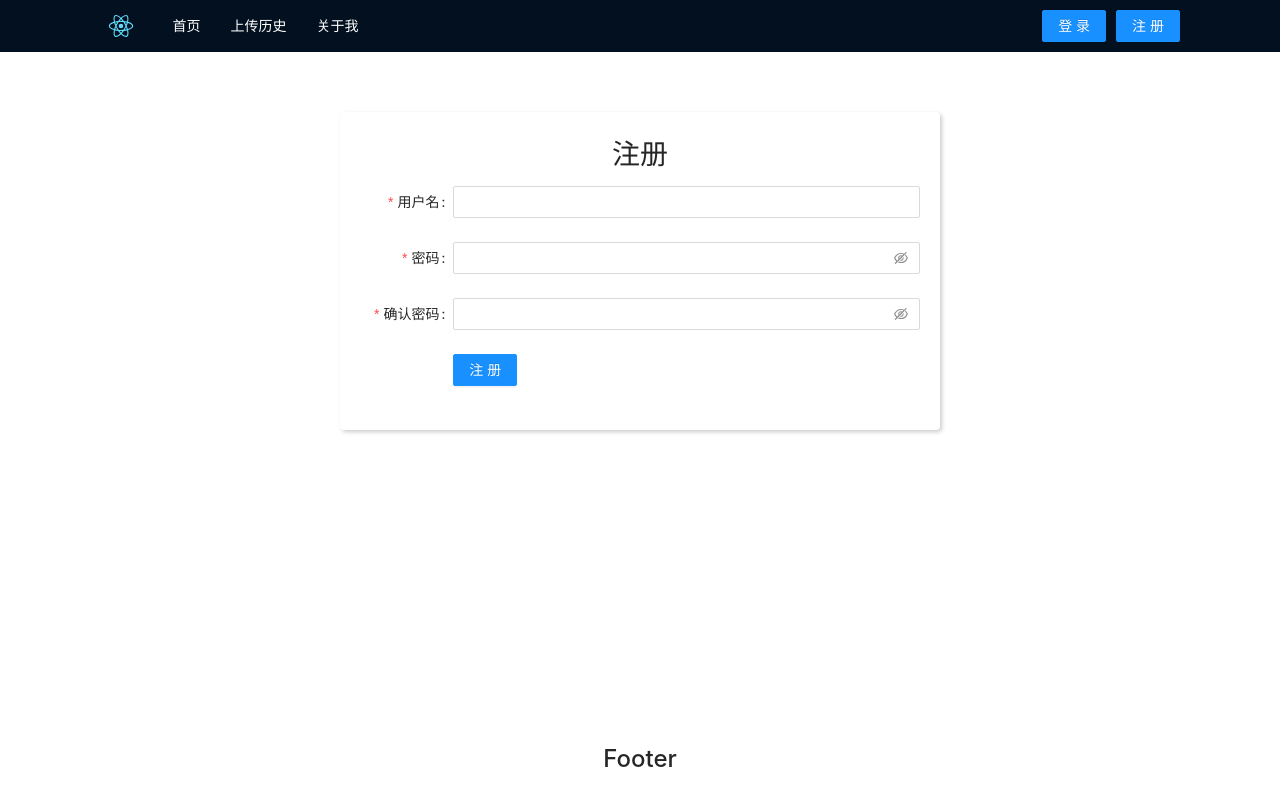
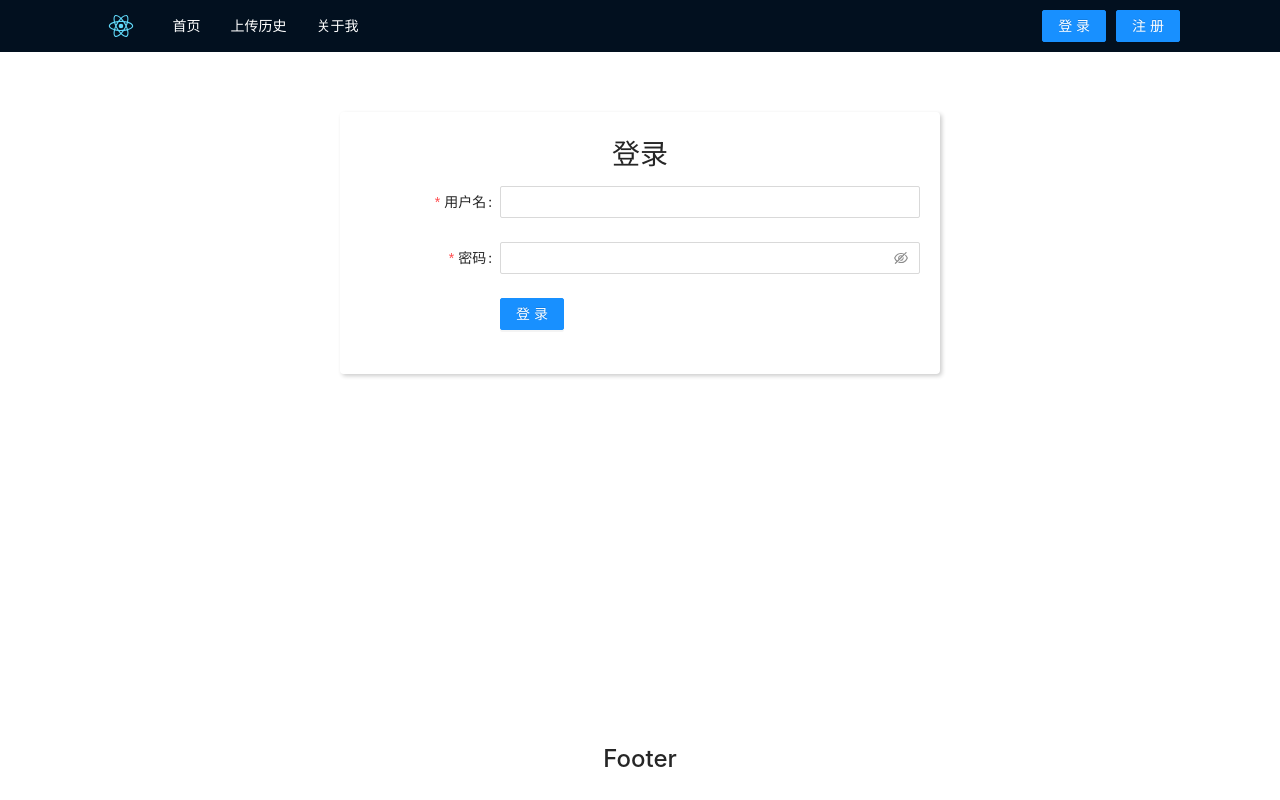
Before and after one commit to Layouwen/picture-bed-react, a React app: page /Login in a window 1280 px wide. Built offline with nearby package versions, Linux system fonts and the light colour scheme.

Commit message:
基本完成登录、注册页面

```diff
--- a/src/pages/Login.js
+++ b/src/pages/Login.js
@@ -16,11 +16,11 @@
 `
 
 const layout = {
-  labelCol: {span: 4},
-  wrapperCol: {span: 20},
+  labelCol: {span: 6},
+  wrapperCol: {span: 18},
 }
 const tailLayout = {
-  wrapperCol: {offset: 4, span: 20},
+  wrapperCol: {offset: 6, span: 18},
 }
 
 const Component = () => {
@@ -32,9 +32,16 @@
     console.log("Failed:", errorInfo)
   }
 
+  // 用户名校验
+  const validateUserName = (rule, value) => {
+    if (/\W/.test(value)) return Promise.reject("只能是字母数字下划线")
+    if (value.length < 4 || value.length > 10) return Promise.reject("长度为4~10个字符")
+    return Promise.resolve()
+  }
+
   return (
     <Wraper>
-      <Title>注册</Title>
+      <Title>登录</Title>
       <Form
         {...layout}
         name="basic"
@@ -45,7 +52,7 @@
         <Form.Item
           label="用户名"
           name="username"
-          rules={[{required: true, message: "请输入账号!"}]}
+          rules={[{required: true, message: "请输入账号!"}, {validator: validateUserName}]}
         >
           <Input/>
         </Form.Item>
@@ -53,21 +60,17 @@
         <Form.Item
           label="密码"
           name="password"
-          rules={[{required: true, message: "请输入密码！"}]}
-        >
-          <Input.Password/>
-        </Form.Item>
-
-        <Form.Item
-          label="确认密码"
-          name="confirmPassword"
-          rules={[{required: true, message: "请输入密码！"}]}
+          rules={[
+            {required: true, message: "请输入密码！"},
+            {min: 4, message: "密码长度不能小于4"},
+            {max: 10, message: "密码长度不能大于10"},
+          ]}
         >
           <Input.Password/>
         </Form.Item>
 
         <Form.Item {...tailLayout}>
-          <Button type="primary" htmlType="submit">注册</Button>
+          <Button type="primary" htmlType="submit">登录</Button>
         </Form.Item>
       </Form>
     </Wraper>
--- a/src/pages/Register.js
+++ b/src/pages/Register.js
@@ -1,19 +1,97 @@
-import React, {useRef} from 'react'
-import {observer} from 'mobx-react'
-import {useStores} from '../stores'
+import React from "react"
+import styled from "styled-components"
+import {Form, Input, Button, Checkbox} from "antd"
 
-const Component = observer(() => {
-  const {AuthStore} = useStores()
-  const inputRef = useRef()
+const Wraper = styled.div`
+  max-width: 600px;
+  padding: 20px;
+  margin: 30px auto;
+  box-shadow: 2px 2px 4px 0 rgba(0,0,0,.2);
+  border-radius: 4px;
+`
 
-  const bindChange = e => {
-    AuthStore.setUsername(inputRef.current.value)
+const Title = styled.h1`
+  margin-bottom: 10px;
+  text-align: center;
+`
+
+const layout = {
+  labelCol: {span: 6},
+  wrapperCol: {span: 18},
+}
+const tailLayout = {
+  wrapperCol: {offset: 6, span: 18},
+}
+
+const Component = () => {
+  const onFinish = values => {
+    console.log("Success:", values)
   }
+
+  const onFinishFailed = errorInfo => {
+    console.log("Failed:", errorInfo)
+  }
+
+  // 用户名校验
+  const validateUserName = (rule, value) => {
+    if (/\W/.test(value)) return Promise.reject("只能是字母数字下划线")
+    if (value.length < 4 || value.length > 10) return Promise.reject("长度为4~10个字符")
+    return Promise.resolve()
+  }
+
+  // 确认密码校验
+  const validateConfirm = ({getFieldValue}) => ({
+    validator(rule, value) {
+      if (getFieldValue("password") === value) return Promise.resolve()
+      return Promise.reject("两次密码不一致")
+    }
+  })
+
   return (
-    <>
-      <h1>Register: {AuthStore.values.username}</h1>
-    </>
+    <Wraper>
+      <Title>注册</Title>
+      <Form
+        {...layout}
+        name="basic"
+        initialValues={{remember: true}}
+        onFinish={onFinish}
+        onFinishFailed={onFinishFailed}
+      >
+        <Form.Item
+          label="用户名"
+          name="username"
+          rules={[{required: true, message: "请输入账号!"}, {validator: validateUserName}]}
+        >
+          <Input/>
+        </Form.Item>
+
+        <Form.Item
+          label="密码"
+          name="password"
+          rules={[
+            {required: true, message: "请输入密码！"},
+            {min: 4, message: "密码长度不能小于4"},
+            {max: 10, message: "密码长度不能大于10"},
+          ]}
+        >
+          <Input.Password/>
+        </Form.Item>
+
+        <Form.Item
+          label="确认密码"
+          name="confirmPassword"
+          rules={[{required: true, message: "请输入密码！"}, validateConfirm]}
+        >
+          <Input.Password/>
+        </Form.Item>
+
+        <Form.Item {...tailLayout}>
+          <Button type="primary" htmlType="submit">注册</Button>
+        </Form.Item>
+      </Form>
+    </Wraper>
   )
-})
+}
+
 
 export default Component
```
